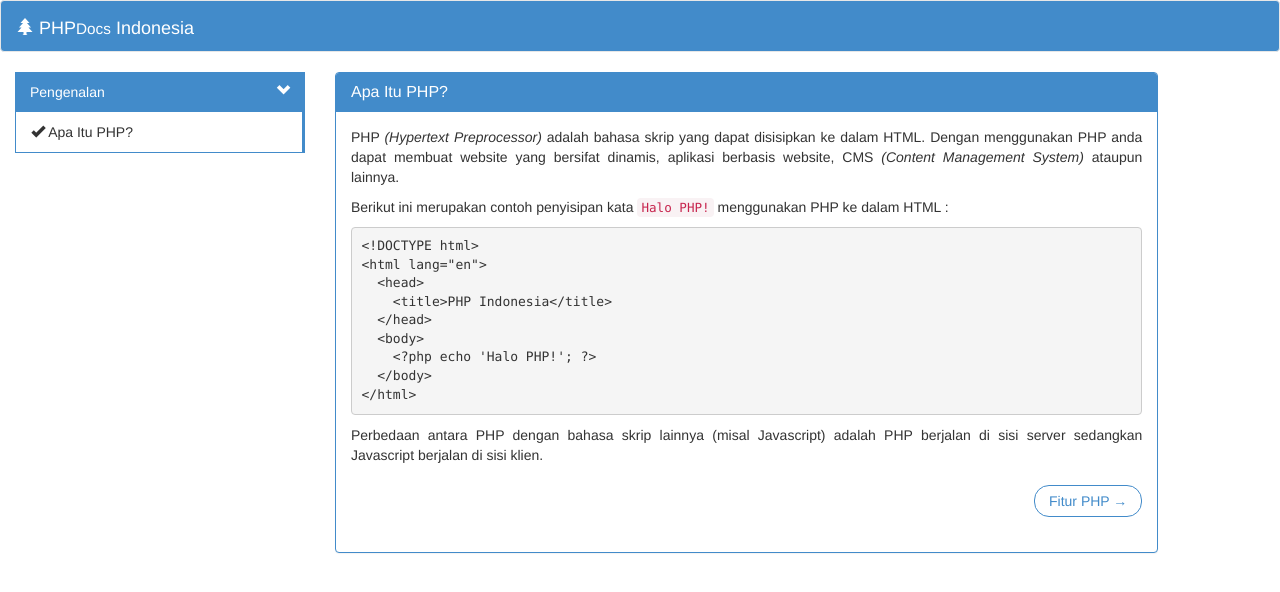
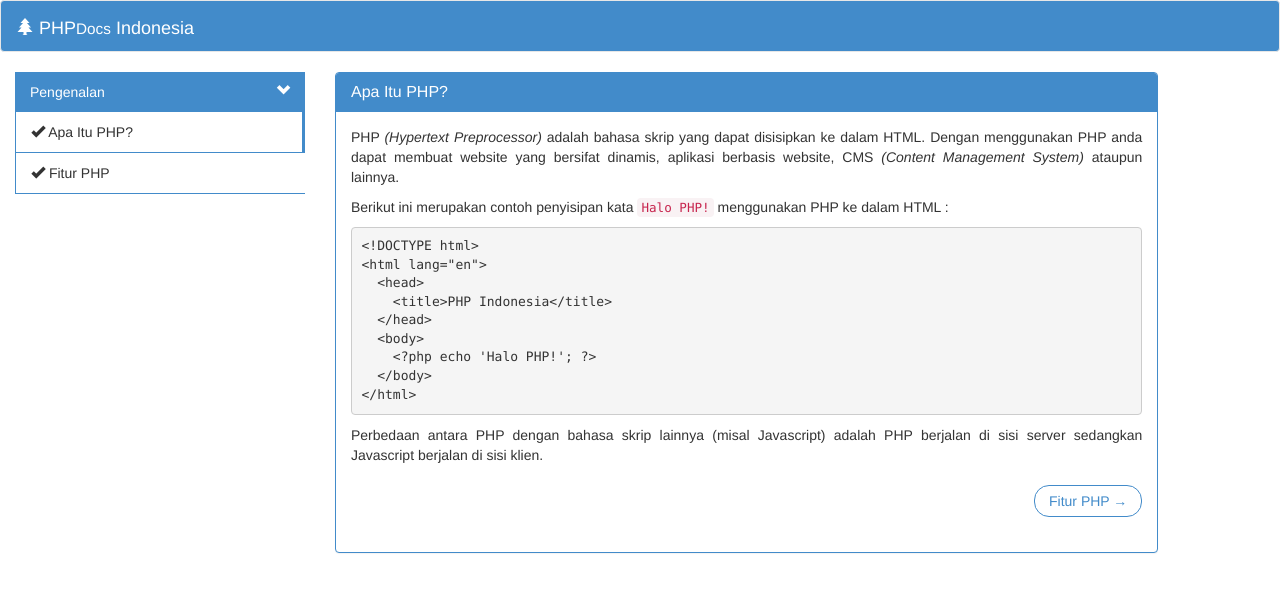
Before and after one commit to brondong/phpid, a Jekyll site: the page built from index.html, in a window 1280 px wide. Shown: the top 592 px of the page. Built offline with Jekyll 4.4.1, drawn with Linux system fonts in a browser that asks for light colours; Markdown is read by kramdown in place of the engine named in the settings.

Commit message:
tambah menu fitur php

```diff
--- a/_includes/menu.html
+++ b/_includes/menu.html
@@ -15,8 +15,14 @@
       <!-- .nav-child -->
       <ul class="nav nav-stacked nav-child collapse in" id="pengenalan">
         <li class="active">
-          <a href="#">
+          <a href="{{ site.baseurl }}/">
             <span class="glyphicon glyphicon-ok"></span> Apa Itu PHP?
+          </a>
+        </li>
+
+        <li>
+          <a href="{{ site.baseurl }}/pengenalan/fitur-php">
+            <span class="glyphicon glyphicon-ok"></span> Fitur PHP
           </a>
         </li>
       </ul>
```
